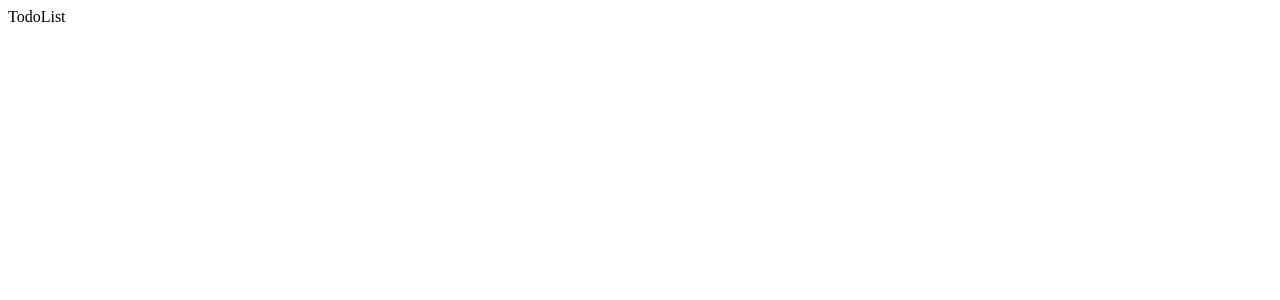
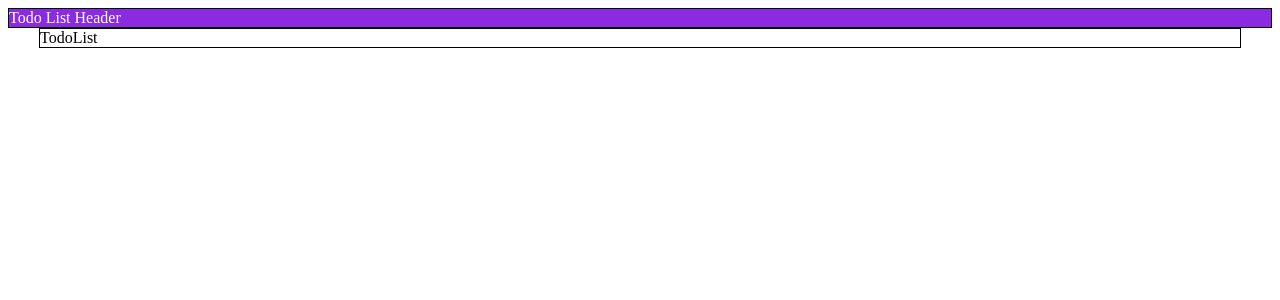
Before and after one commit to heechul94/nbc-quiz3, a React (Vite) app: page / in a window 1280 px wide. Shown: the top 300 px of the page. Built offline with nearby package versions, Linux system fonts and the light colour scheme.

Commit message:
[MOD]: apply layout component

```diff
--- a/src/shared/Router.tsx
+++ b/src/shared/Router.tsx
@@ -1,11 +1,12 @@
 import { BrowserRouter, Route, Routes } from "react-router-dom";
 import Home from "@pages/home";
+import Layout from "@/components/layouts";
 
 const Router = () => {
   return (
     <BrowserRouter>
       <Routes>
-        <Route>
+        <Route element={<Layout />}>
           <Route path="/" element={<Home />} />
         </Route>
       </Routes>
```
